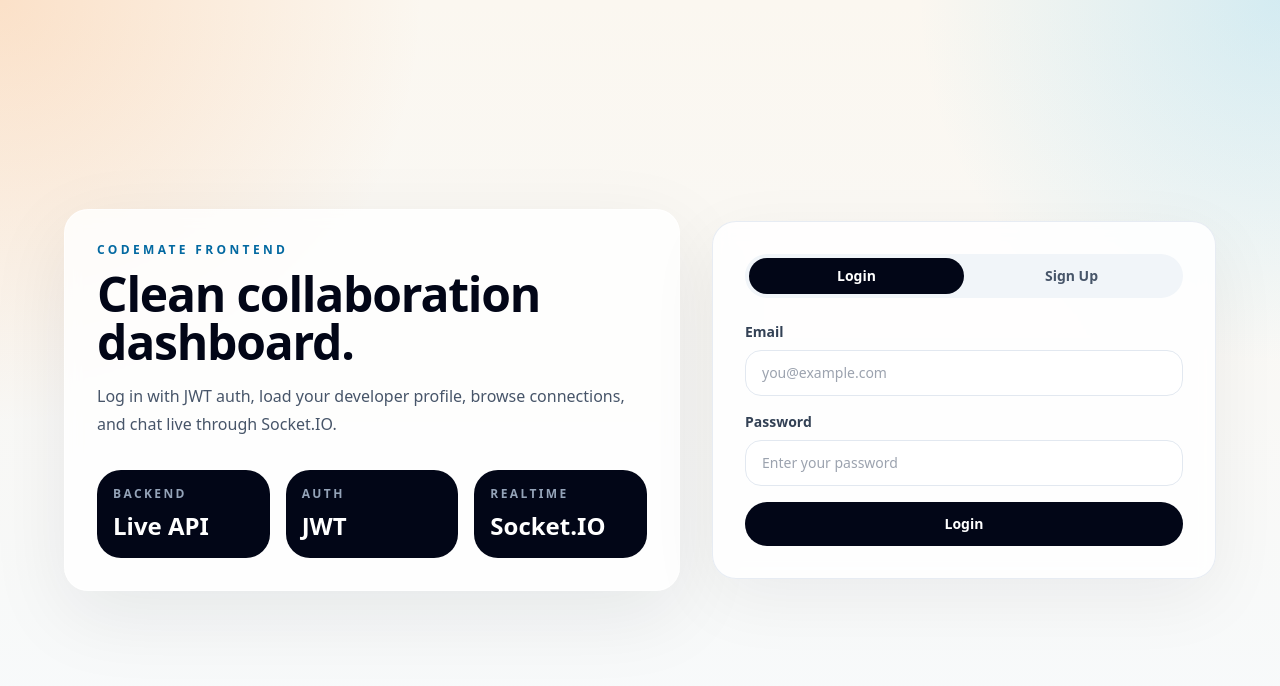
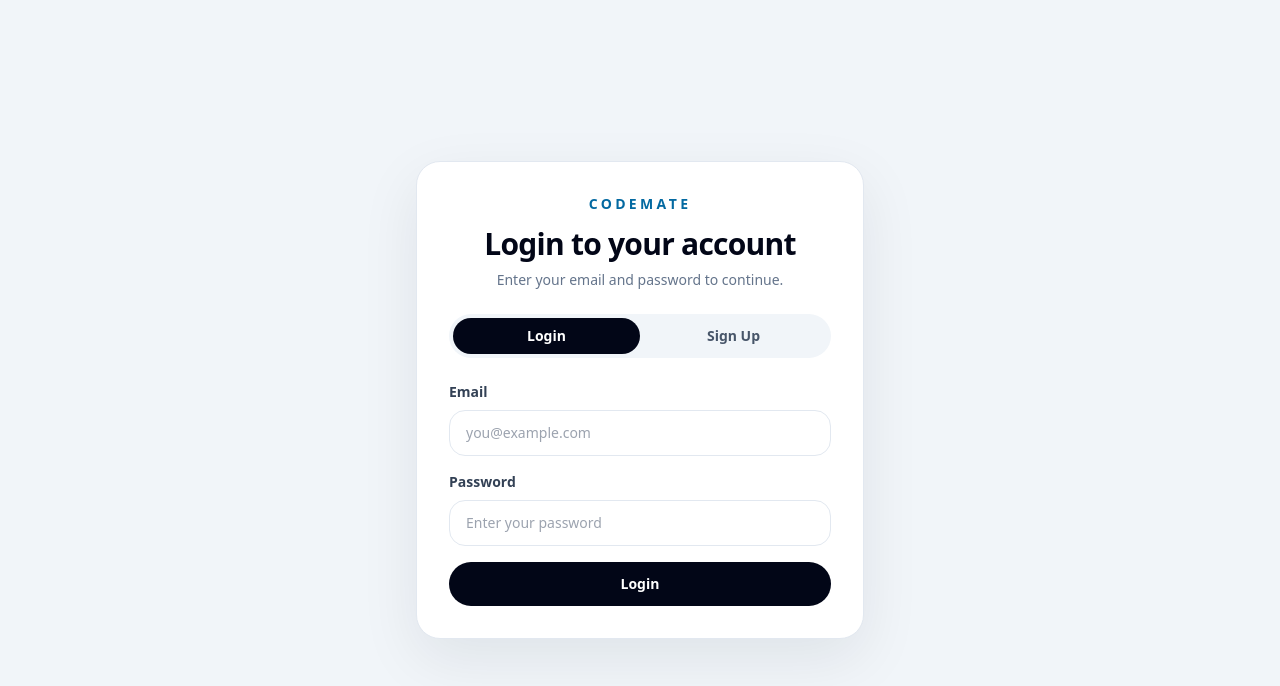
Before and after one commit to iamanshulhere/CodeMate, a React (Vite) app in the folder client/: page / in a window 1280 px wide. Shown: the top 686 px of the page. Built offline with nearby package versions, Linux system fonts and the light colour scheme.

Commit message:
Clean up and change up the UI

```diff
--- a/client/src/App.jsx
+++ b/client/src/App.jsx
@@ -20,7 +20,12 @@ import {
 } from "./services/api";
 
 const tokenStorageKey = "codemate_token";
-const socketUrl = "http://127.0.0.1:5173";
+const socketUrl = "http://127.0.0.1:5000";
+const emptyAuthForm = {
+  name: "",
+  email: "",
+  password: ""
+};
 
 const emptyProfileDraft = {
   headline: "",
@@ -40,11 +45,7 @@ function App() {
   const [activePage, setActivePage] = useState("profile");
   const [routePath, setRoutePath] = useState(() => window.location.pathname);
   const [authMode, setAuthMode] = useState("login");
-  const [authForm, setAuthForm] = useState({
-    name: "",
-    email: "",
-    password: ""
-  });
+  const [authForm, setAuthForm] = useState(emptyAuthForm);
   const [token, setToken] = useState(
     () => localStorage.getItem(tokenStorageKey) || ""
   );
@@ -272,10 +273,12 @@ function App() {
 
     disconnectSocket();
     console.log("[socket] connecting", socketUrl);
+    console.log("[socket] token available", Boolean(authToken));
+    setChatStatus("Connecting...");
 
     const socket = io(socketUrl, {
-        auth: {
-        token: token
+      auth: {
+        token: authToken
       },
       transports: ["websocket"]
     });
@@ -395,7 +398,18 @@ function App() {
 
   const handleAuthFormChange = (event) => {
     const { name, value } = event.target;
+    setAuthError("");
     setAuthForm((previous) => ({ ...previous, [name]: value }));
+  };
+
+  const handleAuthModeChange = (nextMode) => {
+    setAuthMode(nextMode);
+    setAuthError("");
+    setAuthForm((previousForm) => ({
+      name: nextMode === "signup" ? previousForm.name : "",
+      email: previousForm.email,
+      password: ""
+    }));
   };
 
   const handleProfileDraftChange = (event) => {
@@ -405,6 +419,13 @@ function App() {
 
   const handleAuthSubmit = async (event) => {
     event.preventDefault();
+    const validationError = validateAuthForm(authMode, authForm);
+
+    if (validationError) {
+      setAuthError(validationError);
+      return;
+    }
+
     setLoadingAuth(true);
     setAuthError("");
 
@@ -422,6 +443,7 @@ function App() {
             });
 
       console.log("[auth] success", authResponse);
+      setActivePage("profile");
       setToken(authResponse.token);
       setCurrentUser({
         _id: authResponse._id,
@@ -429,9 +451,10 @@ function App() {
         email: authResponse.email,
         role: authResponse.role
       });
+      setAuthForm(emptyAuthForm);
     } catch (error) {
       console.error("[auth] failed", error);
-      setAuthError(error.message || "Authentication failed.");
+      setAuthError(resolveAuthError(authMode, error));
     } finally {
       setLoadingAuth(false);
     }
@@ -684,7 +707,7 @@ function App() {
         authMode={authMode}
         loadingAuth={loadingAuth}
         onAuthFormChange={handleAuthFormChange}
-        onAuthModeChange={setAuthMode}
+        onAuthModeChange={handleAuthModeChange}
         onSubmit={handleAuthSubmit}
       />
     );
@@ -746,6 +769,41 @@ function splitCommaValues(value) {
     .filter(Boolean);
 }
 
+function validateAuthForm(mode, form) {
+  const normalizedEmail = form.email.trim();
+  const password = form.password.trim();
+
+  if (mode === "signup" && !form.name.trim()) {
+    return "Name is required.";
+  }
+
+  if (!normalizedEmail || !password) {
+    return "Email and password are required.";
+  }
+
+  if (!/^[^\s@]+@[^\s@]+\.[^\s@]+$/.test(normalizedEmail)) {
+    return "Enter a valid email address.";
+  }
+
+  return "";
+}
+
+function resolveAuthError(mode, error) {
+  if (mode === "signup" && error.status === 409) {
+    return "User already exists";
+  }
+
+  if (mode === "login" && error.status === 404) {
+    return "User not found";
+  }
+
+  if (mode === "login" && error.status === 401) {
+    return "Invalid credentials";
+  }
+
+  return error.message || "Authentication failed.";
+}
+
 function getProfileIdFromPath(pathname) {
   const match = pathname.match(/^\/profile\/([^/]+)$/);
   return match ? match[1] : "";
--- a/client/src/components/AuthScreen.jsx
+++ b/client/src/components/AuthScreen.jsx
@@ -7,55 +7,55 @@ function AuthScreen({
   onAuthModeChange,
   onSubmit
 }) {
+  const isLogin = authMode === "login";
+
   return (
-    <main className="min-h-screen bg-[radial-gradient(circle_at_top_left,_rgba(251,146,60,0.22),_transparent_28%),radial-gradient(circle_at_top_right,_rgba(56,189,248,0.20),_transparent_24%),linear-gradient(180deg,_#fbf7f0_0%,_#f7fafc_100%)] px-4 py-8 text-slate-900 sm:px-6">
-      <div className="mx-auto grid min-h-[calc(100vh-4rem)] max-w-6xl items-center gap-8 lg:grid-cols-[1.1fr_0.9fr]">
-        <section className="rounded-3xl border border-white/60 bg-white/80 p-6 shadow-[0_24px_80px_rgba(15,23,42,0.08)] backdrop-blur sm:p-8">
-          <p className="text-xs font-bold uppercase tracking-[0.28em] text-sky-700">
-            CodeMate Frontend
-          </p>
-          <h1 className="mt-3 text-4xl font-black tracking-tight text-slate-950 sm:text-5xl">
-            Clean collaboration dashboard.
-          </h1>
-          <p className="mt-4 max-w-2xl text-base leading-7 text-slate-600">
-            Log in with JWT auth, load your developer profile, browse connections,
-            and chat live through Socket.IO.
-          </p>
+    <main className="min-h-screen bg-slate-100 px-4 py-8 text-slate-900 sm:px-6">
+      <div className="mx-auto flex min-h-[calc(100vh-4rem)] max-w-md items-center justify-center">
+        <section className="w-full rounded-3xl border border-slate-200 bg-white p-6 shadow-[0_20px_60px_rgba(15,23,42,0.08)] sm:p-8">
+          <div className="text-center">
+            <p className="text-sm font-semibold uppercase tracking-[0.24em] text-sky-700">
+              CodeMate
+            </p>
+            <h1 className="mt-3 text-3xl font-black tracking-tight text-slate-950">
+              {isLogin ? "Login to your account" : "Create your account"}
+            </h1>
+            <p className="mt-2 text-sm text-slate-500">
+              {isLogin
+                ? "Enter your email and password to continue."
+                : "Set up your account with your name, email, and password."}
+            </p>
+          </div>
 
-          <div className="mt-8 grid gap-4 sm:grid-cols-3">
-            <StatTile label="Backend" value="Live API" />
-            <StatTile label="Auth" value="JWT" />
-            <StatTile label="Realtime" value="Socket.IO" />
-          </div>
-        </section>
-
-        <section className="rounded-3xl border border-slate-200/80 bg-white/85 p-6 shadow-[0_20px_70px_rgba(15,23,42,0.06)] backdrop-blur sm:p-8">
-          <div className="mb-6 flex rounded-full bg-slate-100 p-1">
+          <div className="mt-6 flex rounded-full bg-slate-100 p-1">
             <button
               className={`flex-1 rounded-full px-4 py-2 text-sm font-semibold transition ${
-                authMode === "login"
+                isLogin
                   ? "bg-slate-950 text-white"
                   : "text-slate-600 hover:text-slate-900"
               }`}
               onClick={() => onAuthModeChange("login")}
+              type="button"
             >
               Login
             </button>
             <button
               className={`flex-1 rounded-full px-4 py-2 text-sm font-semibold transition ${
-                authMode === "signup"
+                !isLogin
                   ? "bg-slate-950 text-white"
                   : "text-slate-600 hover:text-slate-900"
               }`}
               onClick={() => onAuthModeChange("signup")}
+              type="button"
             >
               Sign Up
             </button>
           </div>
 
-          <form className="space-y-4" onSubmit={onSubmit}>
-            {authMode === "signup" ? (
+          <form className="mt-6 space-y-4" noValidate onSubmit={onSubmit}>
+            {!isLogin ? (
               <FormField
+                autoComplete="name"
                 label="Name"
                 name="name"
                 onChange={onAuthFormChange}
@@ -63,7 +63,9 @@ function AuthScreen({
                 value={authForm.name}
               />
             ) : null}
+
             <FormField
+              autoComplete="email"
               label="Email"
               name="email"
               onChange={onAuthFormChange}
@@ -71,7 +73,9 @@ function AuthScreen({
               type="email"
               value={authForm.email}
             />
+
             <FormField
+              autoComplete={isLogin ? "current-password" : "new-password"}
               label="Password"
               name="password"
               onChange={onAuthFormChange}
@@ -92,10 +96,10 @@ function AuthScreen({
               type="submit"
             >
               {loadingAuth
-                ? authMode === "login"
+                ? isLogin
                   ? "Logging in..."
                   : "Creating account..."
-                : authMode === "login"
+                : isLogin
                   ? "Login"
                   : "Create account"}
             </button>
@@ -107,6 +111,7 @@ function AuthScreen({
 }
 
 function FormField({
+  autoComplete,
   label,
   name,
   onChange,
@@ -118,6 +123,7 @@ function FormField({
     <label className="block">
       <span className="mb-2 block text-sm font-semibold text-slate-700">{label}</span>
       <input
+        autoComplete={autoComplete}
         className="w-full rounded-2xl border border-slate-200 bg-white px-4 py-3 text-sm text-slate-700 outline-none transition focus:border-sky-300"
         name={name}
         onChange={onChange}
@@ -129,13 +135,4 @@ function FormField({
   );
 }
 
-function StatTile({ label, value }) {
-  return (
-    <div className="rounded-3xl bg-slate-950 px-4 py-4 text-white">
-      <p className="text-xs font-bold uppercase tracking-[0.2em] text-slate-400">{label}</p>
-      <p className="mt-2 text-2xl font-black">{value}</p>
-    </div>
-  );
-}
-
 export default AuthScreen;
--- a/package.json
+++ b/package.json
@@ -10,6 +10,6 @@
     "install:all": "npm install && npm install --prefix server && npm install --prefix client"
   },
   "devDependencies": {
-    "concurrently": "^9.1.2"
+    "concurrently": "^9.2.1"
   }
 }
```
Also changed, not shown: 2 other files (tests, documents, lock files or other folders).
